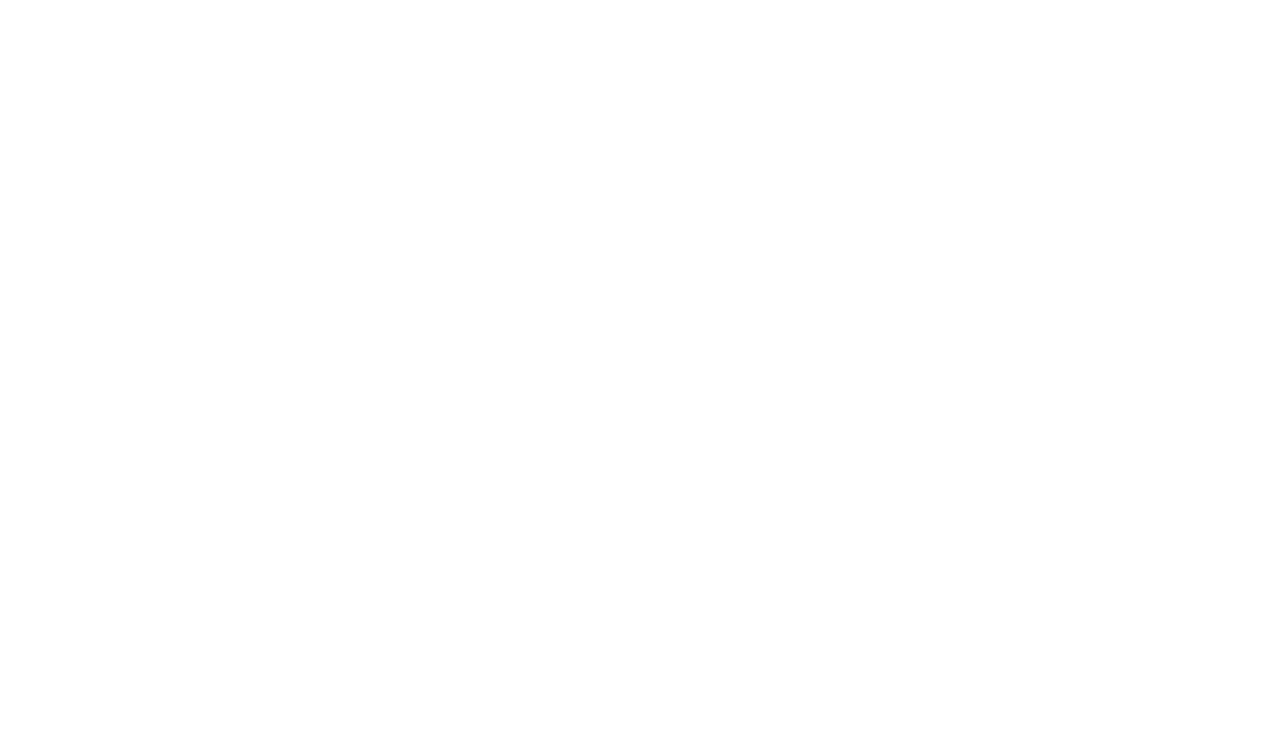
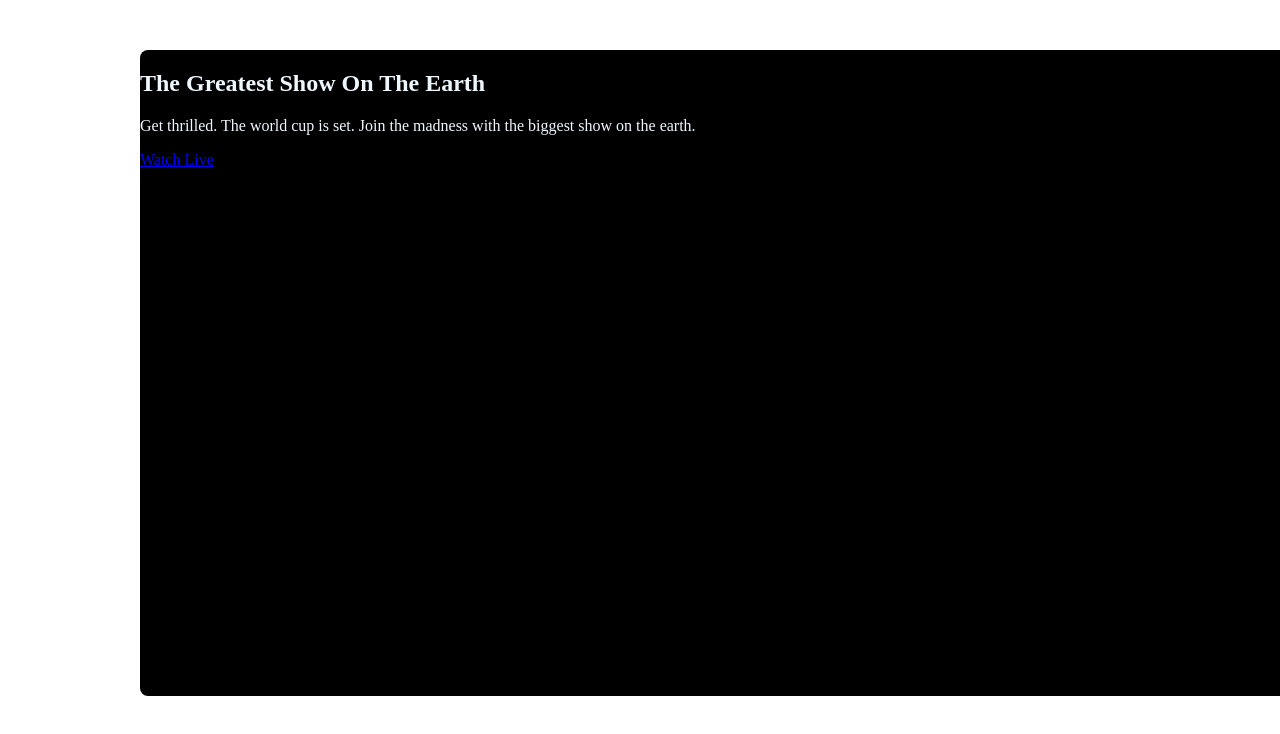
Before and after one commit to musabbir-m/world-cup, a plain HTML site: page index.html in a window 1280 px wide. Drawn offline with Linux system fonts and the light colour scheme.

Commit message:
added header

```diff
--- a/index.html
+++ b/index.html
@@ -1,25 +1,30 @@
 <html lang="en">
+
 <head>
     <meta charset="UTF-8">
     <meta http-equiv="X-UA-Compatible" content="IE=edge">
     <meta name="viewport" content="width=device-width, initial-scale=1.0">
-    <title>Document</title>
+    <link rel="stylesheet" href="style.css">
+    <title>World Cup</title>
 </head>
-
-<!-- header section starts -->
-<header>
-
-</header>
-<!-- header section ends -->
 
 <body>
 
-    <section class="main-section">
+    <section class="header-section">
+        <!-- header section starts -->
+    <div class="header-txt">
+        <h1>The Greatest Show On The Earth</h1>
+        <p>Get thrilled. The world cup is set. Join the madness with the biggest show on the earth.</p>
+        <a href="http://" type=> Watch Live</a>
+    </div>
+    <div class="header-img">
 
+    </div>
+<!-- header section ends -->
     </section>
 
 
-    <section >
+    <section>
 
     </section>
 
@@ -29,4 +34,5 @@
 <footer>
 
 </footer>
+
 </html>
--- a/style.css
+++ b/style.css
@@ -0,0 +1,24 @@
+/* universal style */
+* {
+    box-sizing: border-box;
+}
+
+body {
+    max-width: 1600px;
+    margin: 0 auto;
+    background-color: #FFFFFF;
+}
+
+.header-section {
+
+    background-color: black;
+    border-radius: 8px;
+    color: aliceblue;
+    position: absolute;
+    width: 1321px;
+    height: 646px;
+    margin-left: 140px;
+    margin-right: 140px;
+    margin-top: 50px;
+
+}
```
